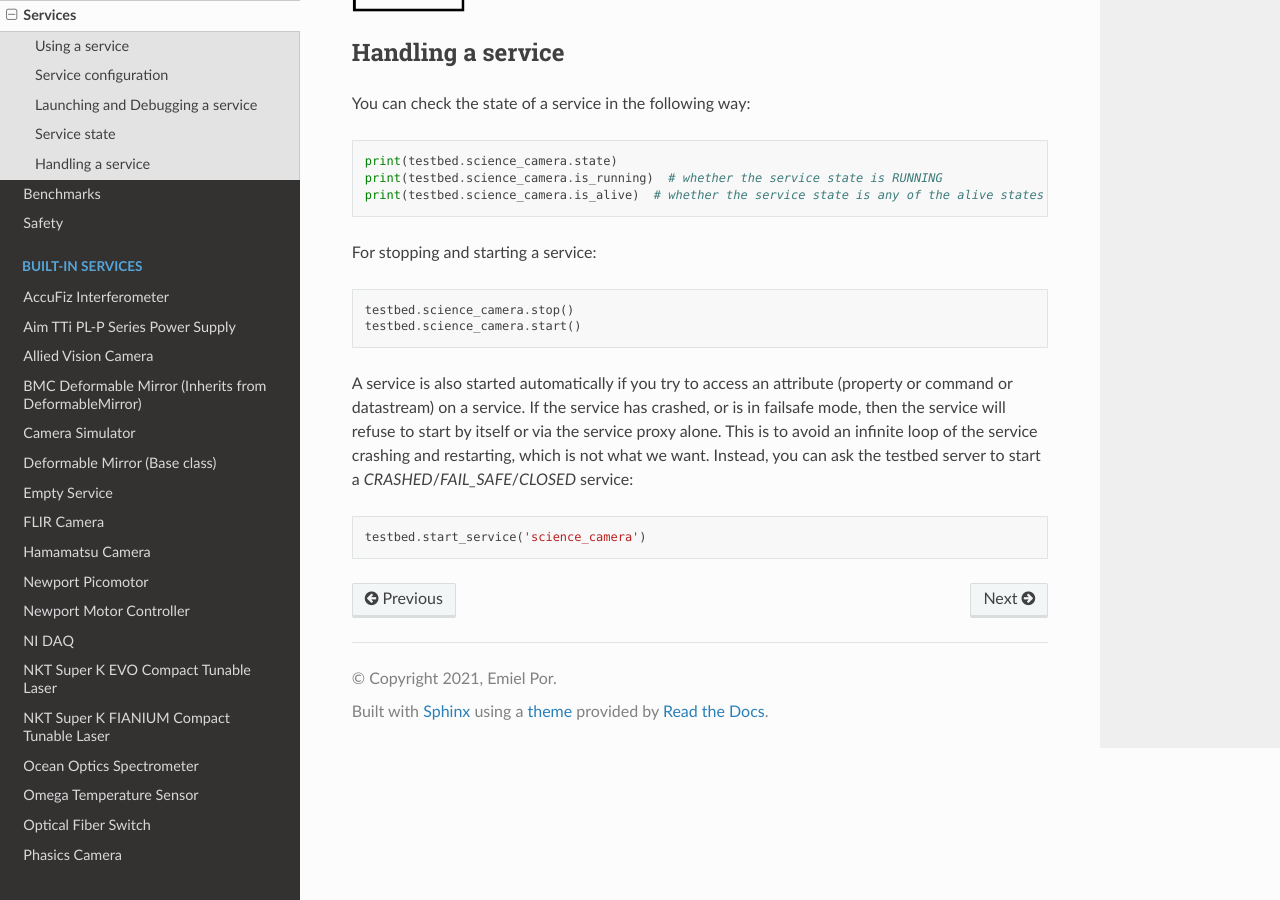
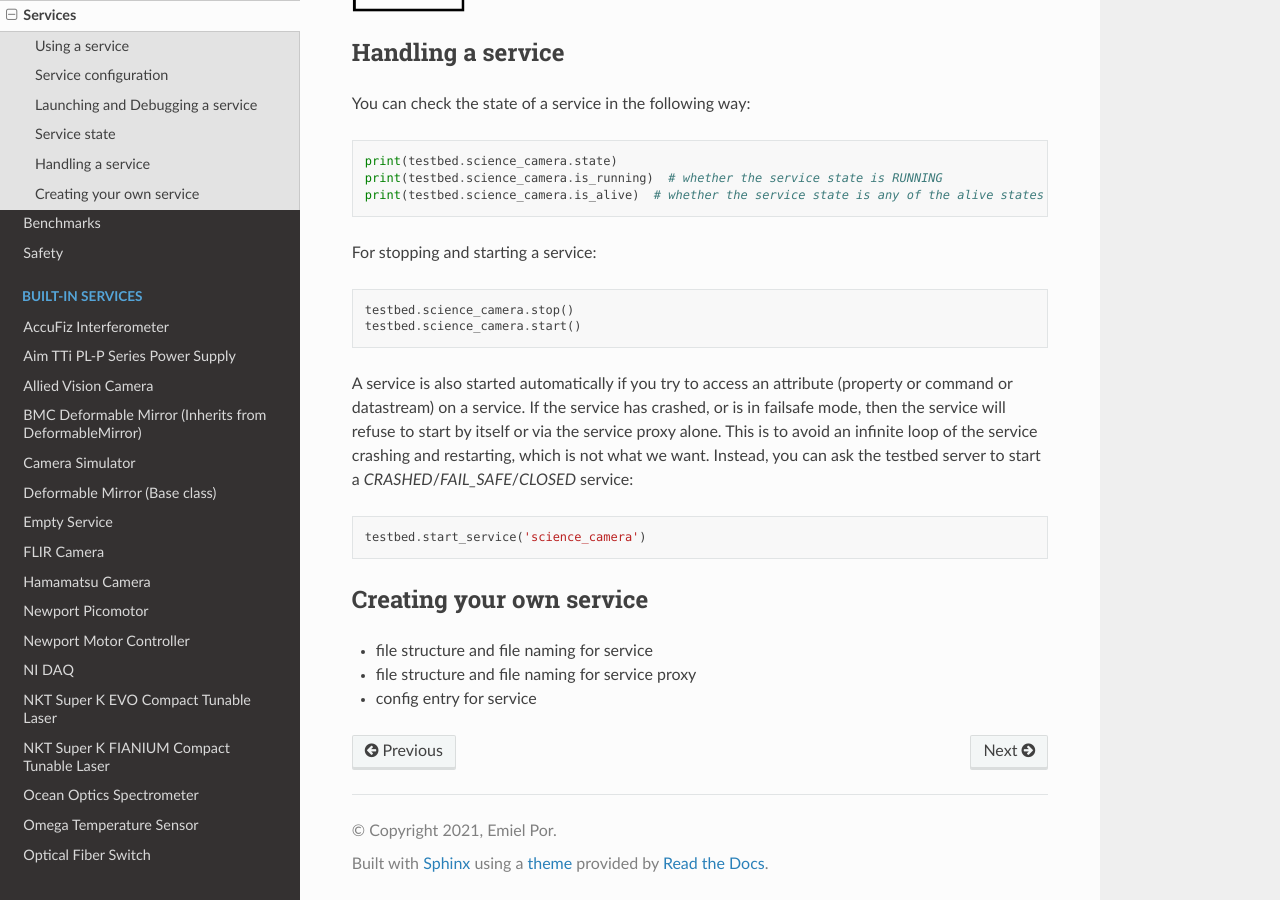
Before and after one commit to spacetelescope/catkit2, a Sphinx documentation site: the page built from docs/services.rst, in a window 1280 px wide and 900 px high, scrolled down 3703 px. Built offline with Sphinx 7.4.7 and the Read the Docs theme 3.1.0, drawn with Linux system fonts in a browser that asks for light colours.

Commit message:
initial points for service doc

```diff
--- a/docs/services.rst
+++ b/docs/services.rst
@@ -150,3 +150,10 @@ Instead, you can ask the testbed server to start a `CRASHED`/`FAIL_SAFE`/`CLOSED
 .. code-block:: python
 
     testbed.start_service('science_camera')
+
+Creating your own service
+-------------------------
+
+- file structure and file naming for service
+- file structure and file naming for service proxy
+- config entry for service
```
